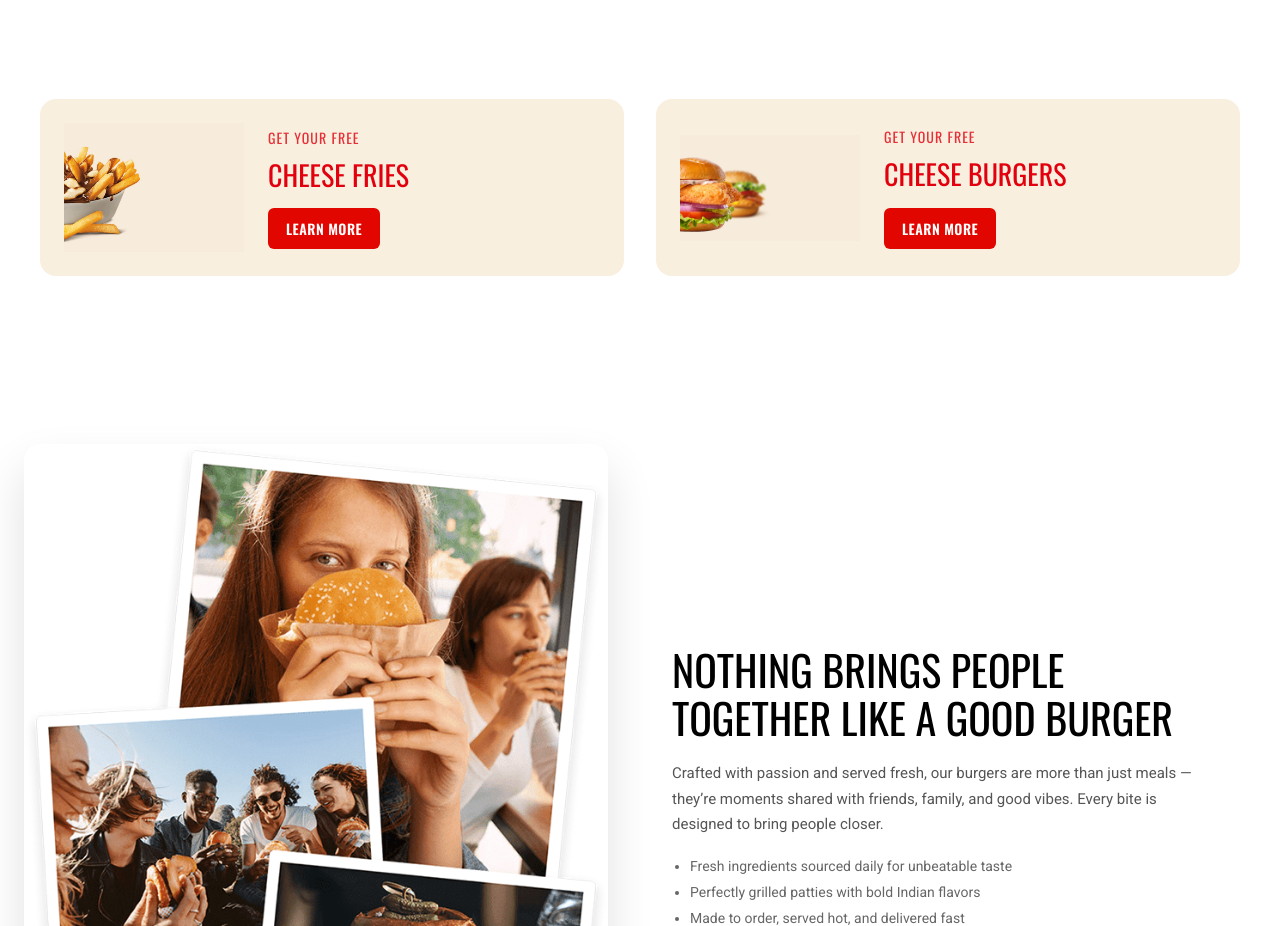
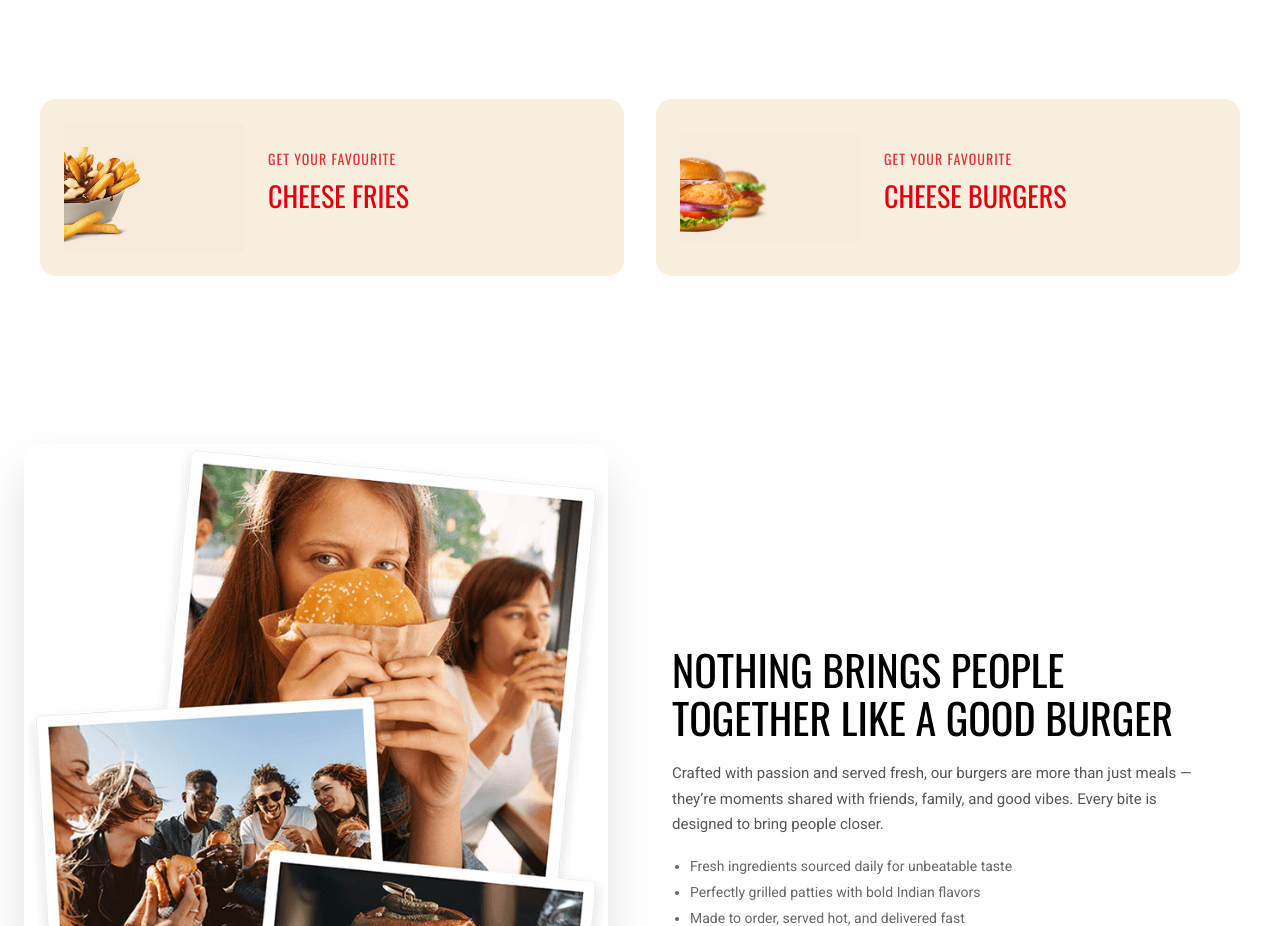
Before and after one commit to YashPrime-02/DevEats, a React (Vite) app: page / in a window 1280 px wide. Shown: the part 1800-2726 px from the top of the page. Built offline with nearby package versions, Linux system fonts and the light colour scheme; no server answers.

Commit message:
Update promo text and comment out cart item tag
Changed promo card headings from 'GET YOUR FREE' to 'GET YOUR FAVOURITE' and removed 'Learn More' buttons in Home_Promo.jsx. Commented out the veg/non-veg tag display in Cart.jsx.

```diff
--- a/src/pages/Cart/Cart.jsx
+++ b/src/pages/Cart/Cart.jsx
@@ -65,13 +65,13 @@ export default function Cart() {
                   <div className="cart__details">
                     <h3>{item.title}</h3>
 
-                    <span
+                    {/* <span
                       className={`cart__tag ${
                         item.type === "veg" ? "veg" : "non-veg"
                       }`}
                     >
                       {item.type.toUpperCase()}
-                    </span>
+                    </span> */}
 
                     <p>₹{item.price}</p>
 
--- a/src/pages/Home/Home_Promo.jsx
+++ b/src/pages/Home/Home_Promo.jsx
@@ -9,18 +9,18 @@ export default function Home_Promo() {
         <div className="promo__card">
           <img src={friesImg} alt="Cheese Fries" />
           <div className="promo__content">
-            <h3>GET YOUR FREE</h3>
+            <h3>GET YOUR FAVOURITE</h3>
             <h2>CHEESE FRIES</h2>
-            <button className="order-now" >Learn More</button>
+
           </div>
         </div>
 
         <div className="promo__card">
           <img src={burgerImg} alt="Chicken Burger" />
           <div className="promo__content">
-            <h3>GET YOUR FREE</h3>
+            <h3>GET YOUR FAVOURITE</h3>
             <h2>CHEESE BURGERS</h2>
-            <button  className="order-now">Learn More</button>
+
           </div>
         </div>
       </div>
```
